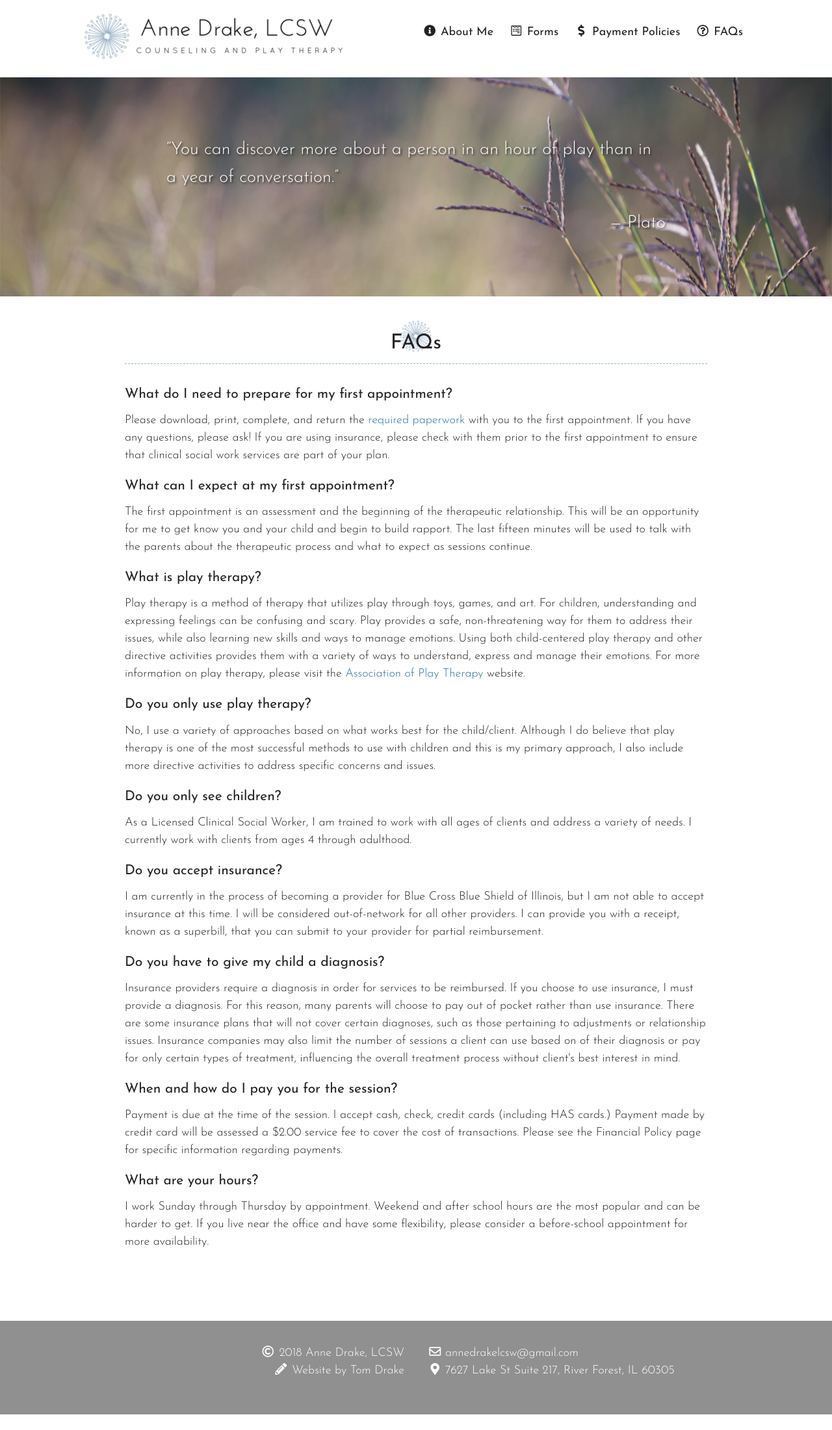
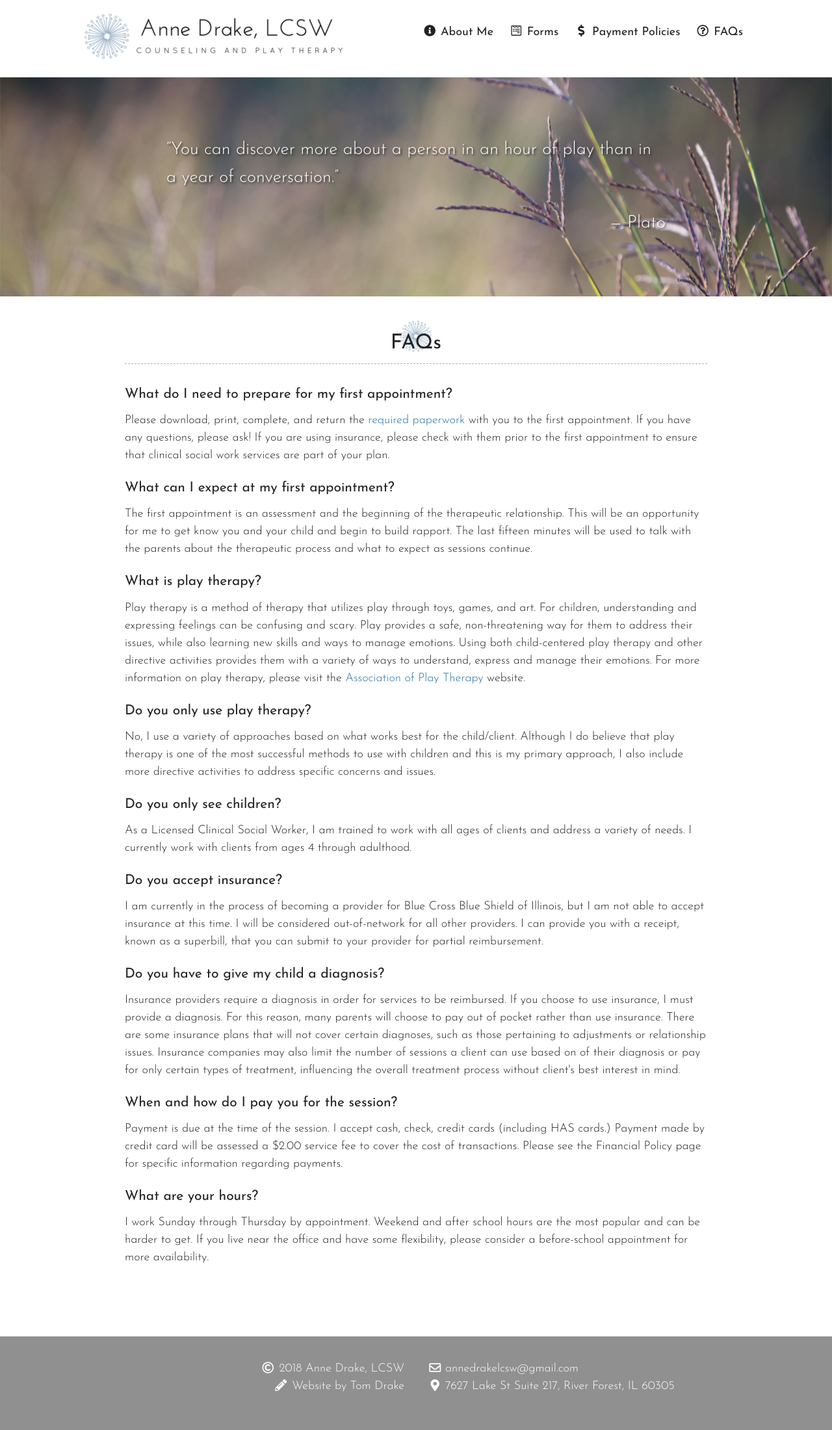
Before and after one commit to tddrake485/tddrake485.github.io, a Jekyll site: the page built from faqs.html, in a window 1280 px wide. Shown: the whole page at 65% size. Built offline with Jekyll 4.4.1, drawn with Linux system fonts in a browser that asks for light colours; nearby versions of some CDN libraries; before the commit the page ends 2176 px from its top, so only the background shows below that.

Commit message:
additional whitespace for FAQs

```diff
--- a/_sass/type.scss
+++ b/_sass/type.scss
@@ -45,6 +45,10 @@ p {
   margin-bottom: 1em;
 }
 
+p + h3 {
+  margin-top: 1em;
+}
+
 p:last-child {
   margin-bottom: 0;
 }
```
